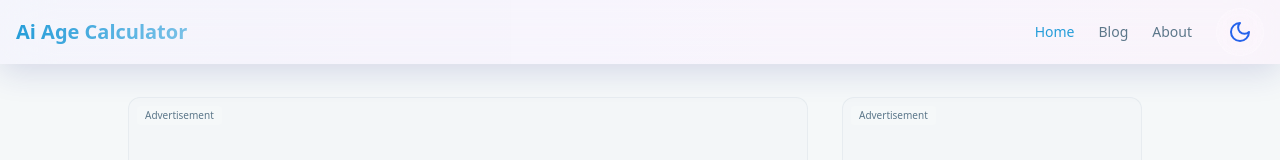
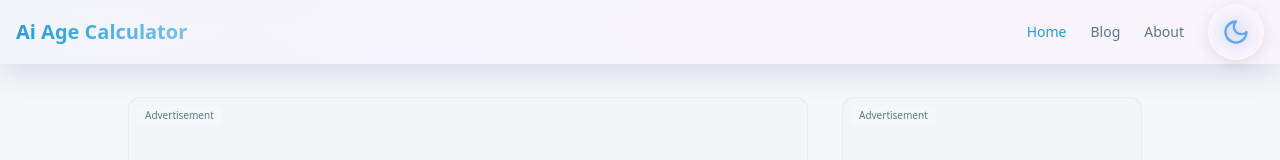
Before and after one commit to mirajulbuilds/aiagecalculator, a React (Vite) app: page / in a window 1280 px wide. Shown: the top 160 px of the page. Built offline with nearby package versions, Linux system fonts and the light colour scheme.

Commit message:
Refine theme toggle styling

```diff
--- a/src/components/ThemeToggle.tsx
+++ b/src/components/ThemeToggle.tsx
@@ -5,6 +5,7 @@ import { useEffect, useState } from "react";
 const ThemeToggle = () => {
   const { theme, setTheme } = useTheme();
   const [mounted, setMounted] = useState(false);
+  const [isClicked, setIsClicked] = useState(false);
 
   // Avoid hydration mismatch
   useEffect(() => {
@@ -13,25 +14,75 @@ const ThemeToggle = () => {
 
   if (!mounted) {
     return (
-      <div className="w-11 h-11 md:w-12 md:h-12 rounded-full backdrop-blur-md bg-white/10 dark:bg-black/20 border border-white/20 dark:border-white/10" />
+      <div className="w-12 h-12 md:w-14 md:h-14 rounded-full backdrop-blur-[10px] bg-white/15 dark:bg-black/10 border border-white/20 dark:border-white/10" />
     );
   }
 
   const toggleTheme = () => {
     setTheme(theme === "dark" ? "light" : "dark");
+    setIsClicked(true);
+    setTimeout(() => setIsClicked(false), 600);
   };
 
   return (
     <button
       onClick={toggleTheme}
-      className="group relative w-11 h-11 md:w-12 md:h-12 rounded-full backdrop-blur-md bg-white/10 dark:bg-black/20 border border-white/20 dark:border-white/10 hover:bg-white/20 dark:hover:bg-black/30 hover:scale-110 hover:shadow-[0_0_20px_rgba(59,130,246,0.5)] transition-all duration-500 ease-in-out flex items-center justify-center"
-      aria-label="Toggle theme"
+      className={`
+        group relative w-12 h-12 md:w-14 md:h-14 rounded-[50px]
+        backdrop-blur-[10px]
+        bg-white/15 dark:bg-black/10
+        border border-white/30 dark:border-white/20
+        shadow-[0_4px_15px_rgba(0,0,0,0.1)] dark:shadow-[0_4px_20px_rgba(255,255,255,0.05)]
+        hover:bg-white/25 dark:hover:bg-black/20
+        hover:scale-105
+        hover:shadow-[0_0_30px_rgba(59,130,246,0.6),0_0_60px_rgba(139,92,246,0.3)]
+        dark:hover:shadow-[0_0_30px_rgba(250,204,21,0.6),0_0_60px_rgba(251,191,36,0.3)]
+        active:scale-95
+        transition-all duration-500 ease-in-out
+        flex items-center justify-center
+        animate-float
+        ${isClicked ? 'animate-pulse-ripple' : ''}
+        before:absolute before:inset-0 before:rounded-[50px]
+        before:bg-gradient-to-br before:from-blue-400/20 before:via-purple-400/20 before:to-pink-400/20
+        dark:before:from-yellow-400/20 dark:before:via-orange-400/20 dark:before:to-red-400/20
+        before:opacity-0 hover:before:opacity-100 before:transition-opacity before:duration-500
+        after:absolute after:inset-[-2px] after:rounded-[50px]
+        after:bg-gradient-to-br after:from-blue-500/30 after:to-purple-500/30
+        dark:after:from-yellow-500/30 dark:after:to-orange-500/30
+        after:opacity-0 hover:after:opacity-100 after:blur-md after:transition-opacity after:duration-500
+        after:-z-10
+      `}
+      aria-label={`Switch to ${theme === "dark" ? "light" : "dark"} mode`}
+      role="switch"
+      aria-checked={theme === "dark"}
     >
-      {theme === "dark" ? (
-        <Sun className="h-5 w-5 md:h-6 md:w-6 text-yellow-300 transition-all duration-500 rotate-0 scale-100" />
-      ) : (
-        <Moon className="h-5 w-5 md:h-6 md:w-6 text-blue-600 dark:text-blue-400 transition-all duration-500 rotate-0 scale-100" />
-      )}
+      <div className="relative w-full h-full flex items-center justify-center">
+        {/* Sun Icon for Light Mode */}
+        <Sun
+          className={`
+            absolute h-6 w-6 md:h-7 md:w-7 text-yellow-400 dark:text-yellow-300
+            transition-all duration-600 ease-in-out
+            ${theme === "dark"
+              ? 'rotate-0 scale-100 opacity-100'
+              : 'rotate-180 scale-0 opacity-0'
+            }
+            drop-shadow-[0_0_10px_rgba(250,204,21,0.8)]
+          `}
+        />
+
+        {/* Moon Icon for Dark Mode */}
+        <Moon
+          className={`
+            absolute h-6 w-6 md:h-7 md:w-7 text-blue-400 dark:text-blue-300
+            transition-all duration-600 ease-in-out
+            ${theme === "dark"
+              ? 'rotate-180 scale-0 opacity-0'
+              : 'rotate-0 scale-100 opacity-100'
+            }
+            drop-shadow-[0_0_10px_rgba(59,130,246,0.8)]
+          `}
+        />
+      </div>
     </button>
   );
 };
--- a/tailwind.config.ts
+++ b/tailwind.config.ts
@@ -107,12 +107,33 @@ export default {
             opacity: "0.6",
           },
         },
+        "float": {
+          "0%, 100%": {
+            transform: "translateY(0px)",
+          },
+          "50%": {
+            transform: "translateY(-2px)",
+          },
+        },
+        "pulse-ripple": {
+          "0%": {
+            boxShadow: "0 0 0 0 rgba(59, 130, 246, 0.7)",
+          },
+          "50%": {
+            boxShadow: "0 0 0 10px rgba(59, 130, 246, 0)",
+          },
+          "100%": {
+            boxShadow: "0 0 0 0 rgba(59, 130, 246, 0)",
+          },
+        },
       },
       animation: {
         "accordion-down": "accordion-down 0.2s ease-out",
         "accordion-up": "accordion-up 0.2s ease-out",
         "planet-rotate": "planet-rotate 30s linear infinite",
         "shimmer": "shimmer 8s ease-in-out infinite",
+        "float": "float 3s ease-in-out infinite",
+        "pulse-ripple": "pulse-ripple 0.6s ease-out",
       },
       backgroundImage: {
         "gradient-primary": "var(--gradient-primary)",
```
